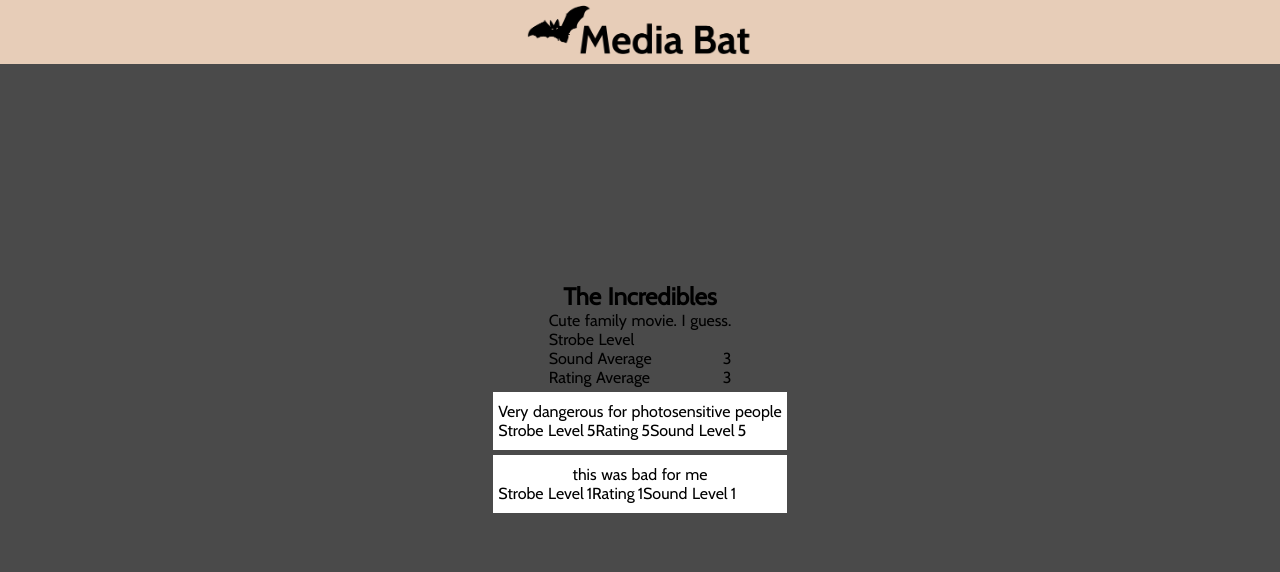
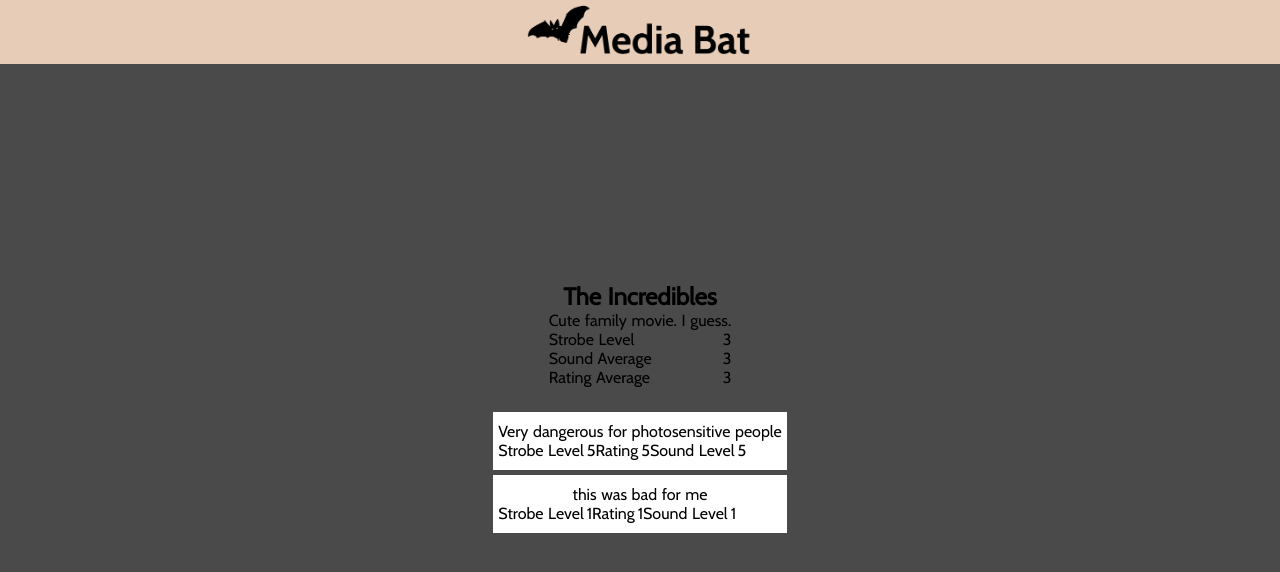
Before and after one commit to content-scout/gate-ui, a Nuxt app: page /content in a window 1280 px wide. Shown: the top 572 px of the page. Built offline with nearby package versions, Linux system fonts and the light colour scheme.

Commit message:
fixed strob level data

```diff
--- a/components/Info.vue
+++ b/components/Info.vue
@@ -1,11 +1,13 @@
 <template>
   <div class="info">
-    <h1 class="info-title">{{title}}</h1>
-    <p class="info-description">{{description}}</p>
+    <div>
+      <h1 class="info-title">{{title}}</h1>
+      <p class="info-description">{{description}}</p>
+    </div>
     <div class="info-list">
       <div class="info-list__item">
         <p>Strobe Level<p>
-        <p>{{strobe_level}}</p>
+        <p>{{strobeLevel}}</p>
       </div>
       <div class="info-list__item">
         <p>Sound Average<p>
@@ -42,6 +44,10 @@
 </script>
 
 <style>
+.info {
+  padding: 10px 5px;
+  margin: 10px 5px;
+}
 .info-list__item {
   display: flex;
   justify-content: space-between;
```
